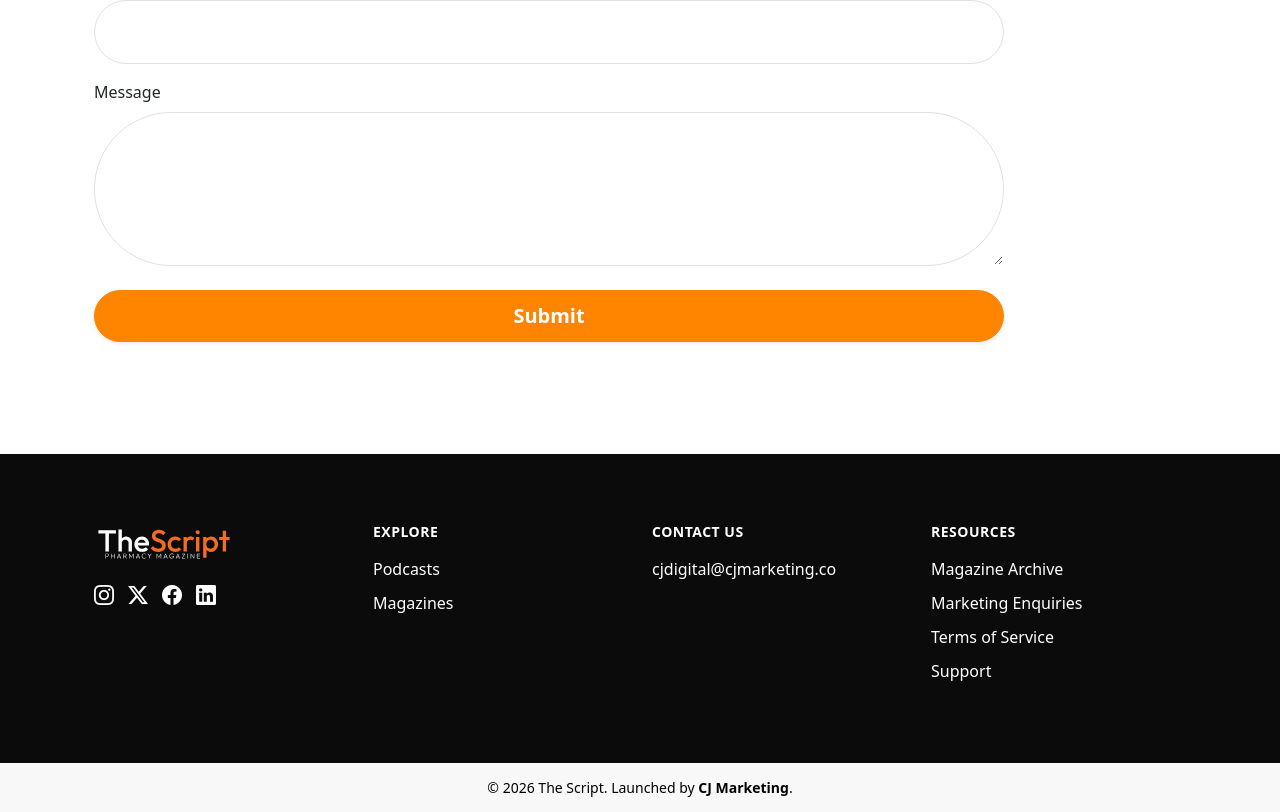
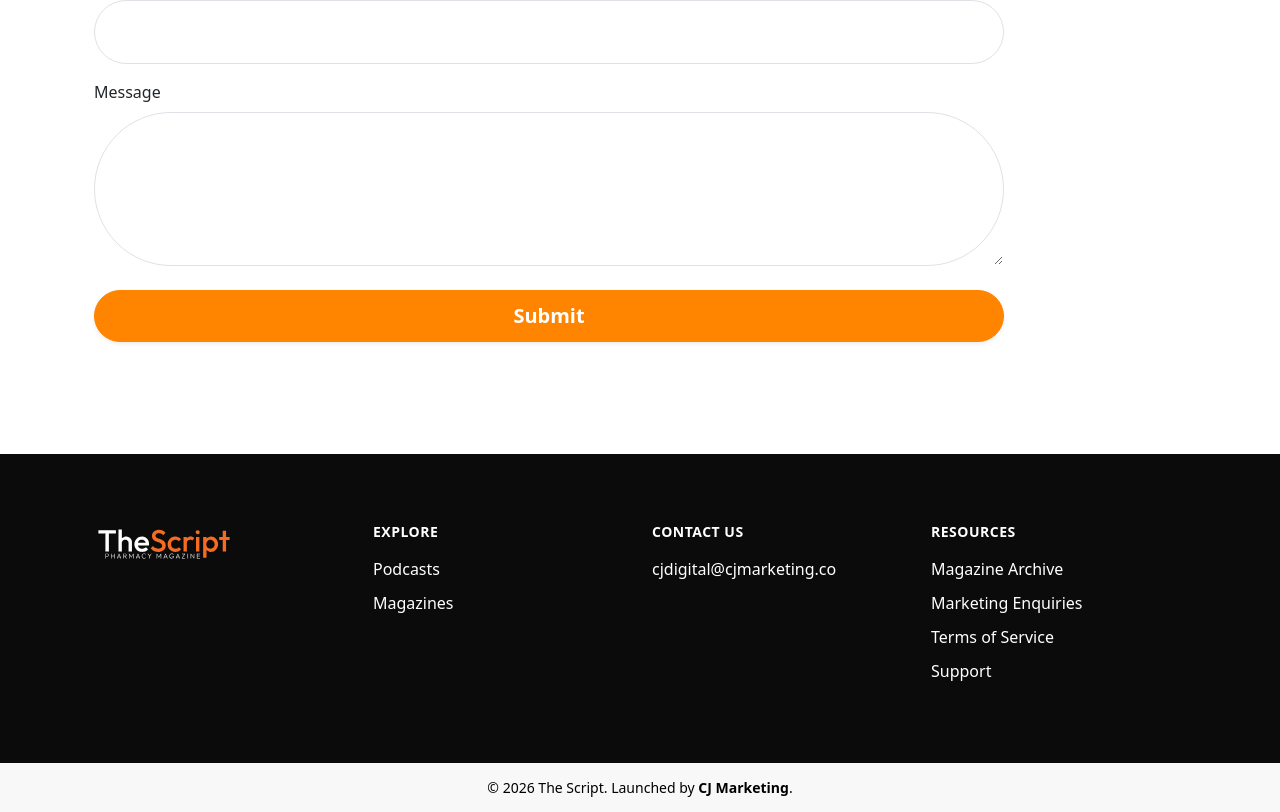
Before and after one commit to cjmarketingdeveloper/the-script-react, a React (Create React App) app: page /support in a window 1280 px wide. Shown: the part 720-1532 px from the top of the page. Built offline with nearby package versions, Linux system fonts and the light colour scheme.

Commit message:
removed social links

```diff
--- a/src/components/global/Footer.jsx
+++ b/src/components/global/Footer.jsx
@@ -16,12 +16,12 @@
                 width={140}
                 height={40}
               />
-              <div className="footer-socials mt-3">
+              {/* <div className="footer-socials mt-3">
                 <Link to="https://www.instagram.com/?hl=en"><i className="bi bi-instagram"></i></Link>
                 <Link to="https://twitter.com/?lang=en"><i className="bi bi-twitter-x"></i></Link>
                 <Link to="https://www.facebook.com/?locale=en_GB"><i className="bi bi-facebook"></i></Link>
                 <Link to="https://www.linkedin.com/in/the-script-789012345/"><i className="bi bi-linkedin"></i></Link>
-              </div>
+              </div> */}
             </div>
 
             {/* COLUMN 2 */}
```
